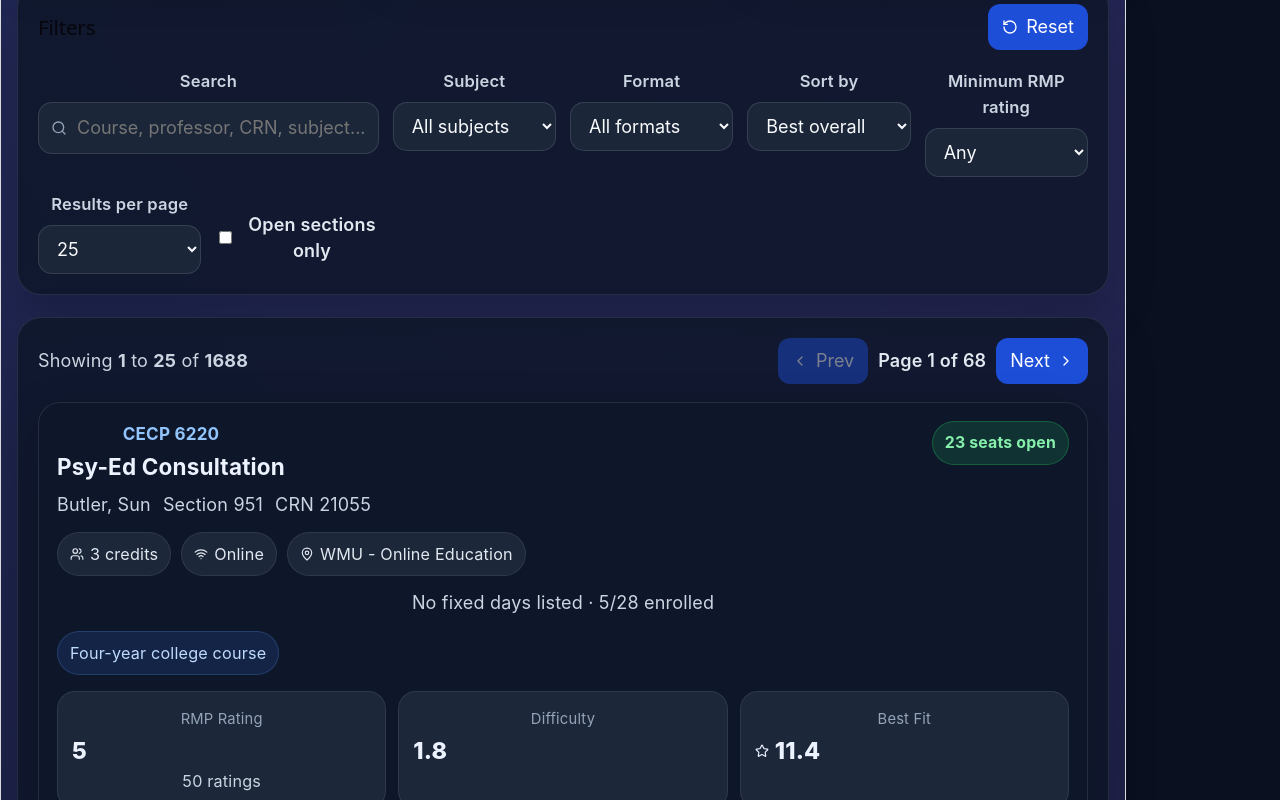
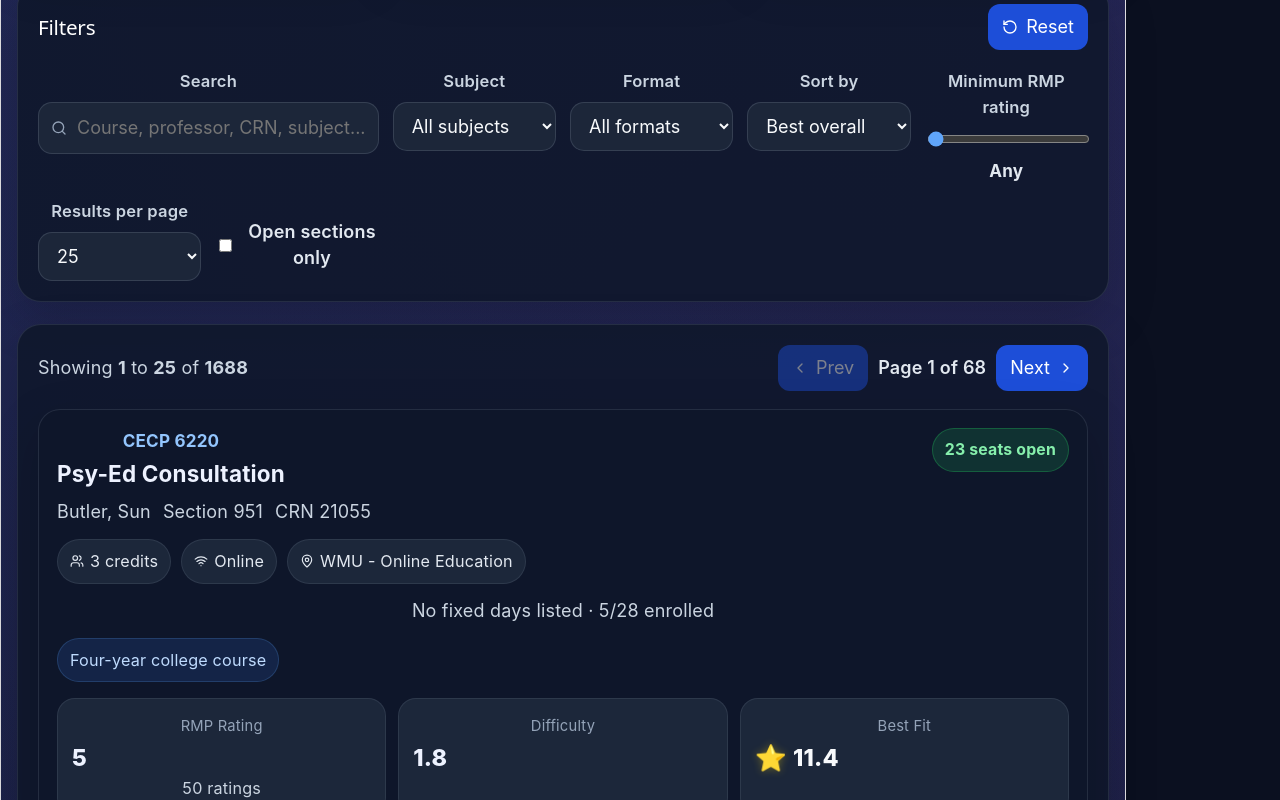
Before and after one commit to WMUScheduling/WMU-Optimized-Schedule-Lookup, a React (Vite) app: page / in a window 1280 px wide. Shown: the part 360-1160 px from the top of the page. Built offline with nearby package versions, Linux system fonts and the light colour scheme.

Commit message:
Restore RMP slider and add professor links

```diff
--- a/src/App.css
+++ b/src/App.css
@@ -59,6 +59,7 @@ select {
   margin: 0 0 8px;
   font-size: clamp(2rem, 3vw, 3rem);
   line-height: 1.05;
+  color: #ffffff;
 }
 
 .hero p {
@@ -123,6 +124,7 @@ select {
 .filters-header h2 {
   margin: 0;
   font-size: 1.15rem;
+  color: #ffffff;
 }
 
 .reset-button,
@@ -205,6 +207,25 @@ select {
   color: #94a3b8;
 }
 
+.slider-wrap {
+  display: flex;
+  flex-direction: column;
+  gap: 8px;
+}
+
+.slider-wrap input[type="range"] {
+  width: 100%;
+  padding: 0;
+  accent-color: #60a5fa;
+  background: transparent;
+}
+
+.slider-value {
+  color: #e2e8f0;
+  font-weight: 700;
+  font-size: 0.95rem;
+}
+
 .checkbox-row {
   display: flex;
   align-items: end;
@@ -273,6 +294,17 @@ select {
   gap: 12px;
   color: #cbd5e1;
   margin-bottom: 14px;
+}
+
+.professor-link {
+  color: #93c5fd;
+  text-decoration: none;
+  font-weight: 600;
+}
+
+.professor-link:hover {
+  color: #bfdbfe;
+  text-decoration: underline;
 }
 
 .pill {
@@ -362,6 +394,15 @@ select {
   font-weight: 800;
 }
 
+.score-star {
+  color: #f8fafc;
+}
+
+.star-emoji {
+  font-size: 1.1em;
+  filter: drop-shadow(0 0 4px rgba(255, 215, 0, 0.35));
+}
+
 .score-sub {
   margin-top: 4px;
   color: #cbd5e1;
--- a/src/App.jsx
+++ b/src/App.jsx
@@ -7,7 +7,6 @@ import {
   ChevronRight,
   Wifi,
   MapPin,
-  Star,
   Users,
 } from "lucide-react";
 import { motion } from "framer-motion";
@@ -68,6 +67,20 @@ function rowScore(row) {
   return rating * 2 - difficulty * 0.6 + Math.min(ratingsCount / 20, 1.5) + Math.min(seats / 20, 1);
 }
 
+function getProfessorLink(row) {
+  return (
+    row.rmp_link ||
+    row.rmp_url ||
+    row.rmp_profile ||
+    row.rmp_profile_link ||
+    row.professor_link ||
+    row.rateMyProfessorLink ||
+    row.rateMyProfessorURL ||
+    row.rateMyProfessorProfile ||
+    ""
+  );
+}
+
 export default function App() {
   const [rows, setRows] = useState([]);
   const [loading, setLoading] = useState(true);
@@ -100,6 +113,7 @@ export default function App() {
           _seats: parseNumber(row.seatsAvailable) ?? 0,
           _open: String(row.openSection).toLowerCase() === "true",
           _score: rowScore(row),
+          _professorLink: getProfessorLink(row),
         }));
 
         setRows(parsed);
@@ -307,18 +321,19 @@ export default function App() {
 
             <div className="field">
               <label>Minimum RMP rating</label>
-              <select
-                value={String(minRating)}
-                onChange={(e) => setMinRating(Number(e.target.value))}
-              >
-                <option value="0">Any</option>
-                <option value="2">2.0+</option>
-                <option value="2.5">2.5+</option>
-                <option value="3">3.0+</option>
-                <option value="3.5">3.5+</option>
-                <option value="4">4.0+</option>
-                <option value="4.5">4.5+</option>
-              </select>
+              <div className="slider-wrap">
+                <input
+                  type="range"
+                  min="0"
+                  max="5"
+                  step="0.5"
+                  value={minRating}
+                  onChange={(e) => setMinRating(Number(e.target.value))}
+                />
+                <div className="slider-value">
+                  {minRating === 0 ? "Any" : `${minRating.toFixed(1)}+`}
+                </div>
+              </div>
             </div>
 
             <div className="field">
@@ -422,7 +437,20 @@ export default function App() {
                   </div>
 
                   <div className="course-meta">
-                    <span>{row.facultyNames || "Instructor not listed"}</span>
+                    <span>
+                      {row._professorLink ? (
+                        <a
+                          href={row._professorLink}
+                          target="_blank"
+                          rel="noreferrer"
+                          className="professor-link"
+                        >
+                          {row.facultyNames || "Instructor not listed"}
+                        </a>
+                      ) : (
+                        row.facultyNames || "Instructor not listed"
+                      )}
+                    </span>
                     <span>Section {row.section || "—"}</span>
                     <span>CRN {row.CRN || "—"}</span>
                   </div>
@@ -477,8 +505,8 @@ export default function App() {
 
                     <div className="score-box">
                       <div className="score-label">Best Fit</div>
-                      <div className="score-value">
-                        <Star size={14} />
+                      <div className="score-value score-star">
+                        <span className="star-emoji" aria-hidden="true">⭐</span>
                         {row._score.toFixed(1)}
                       </div>
                     </div>
```
